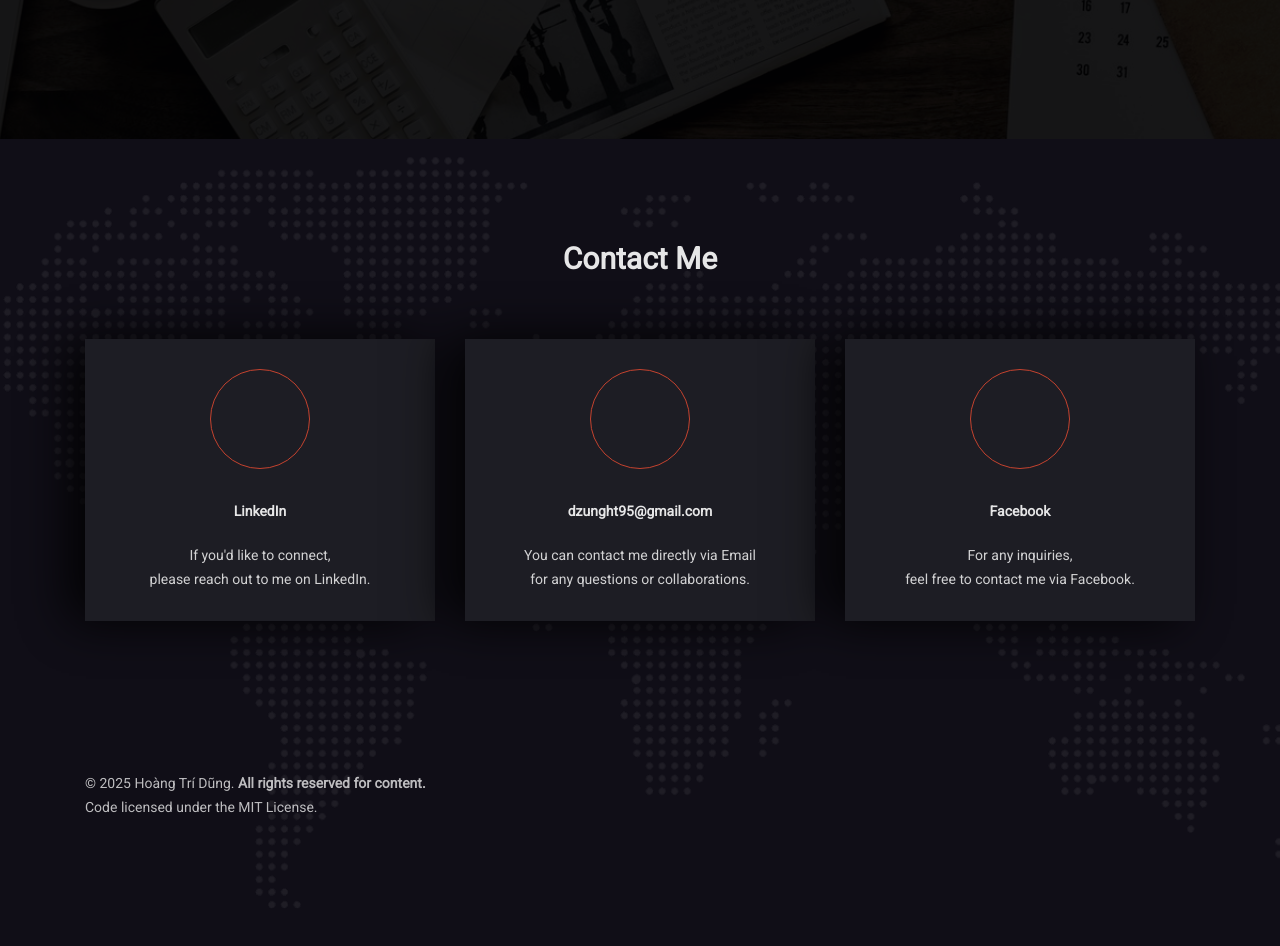
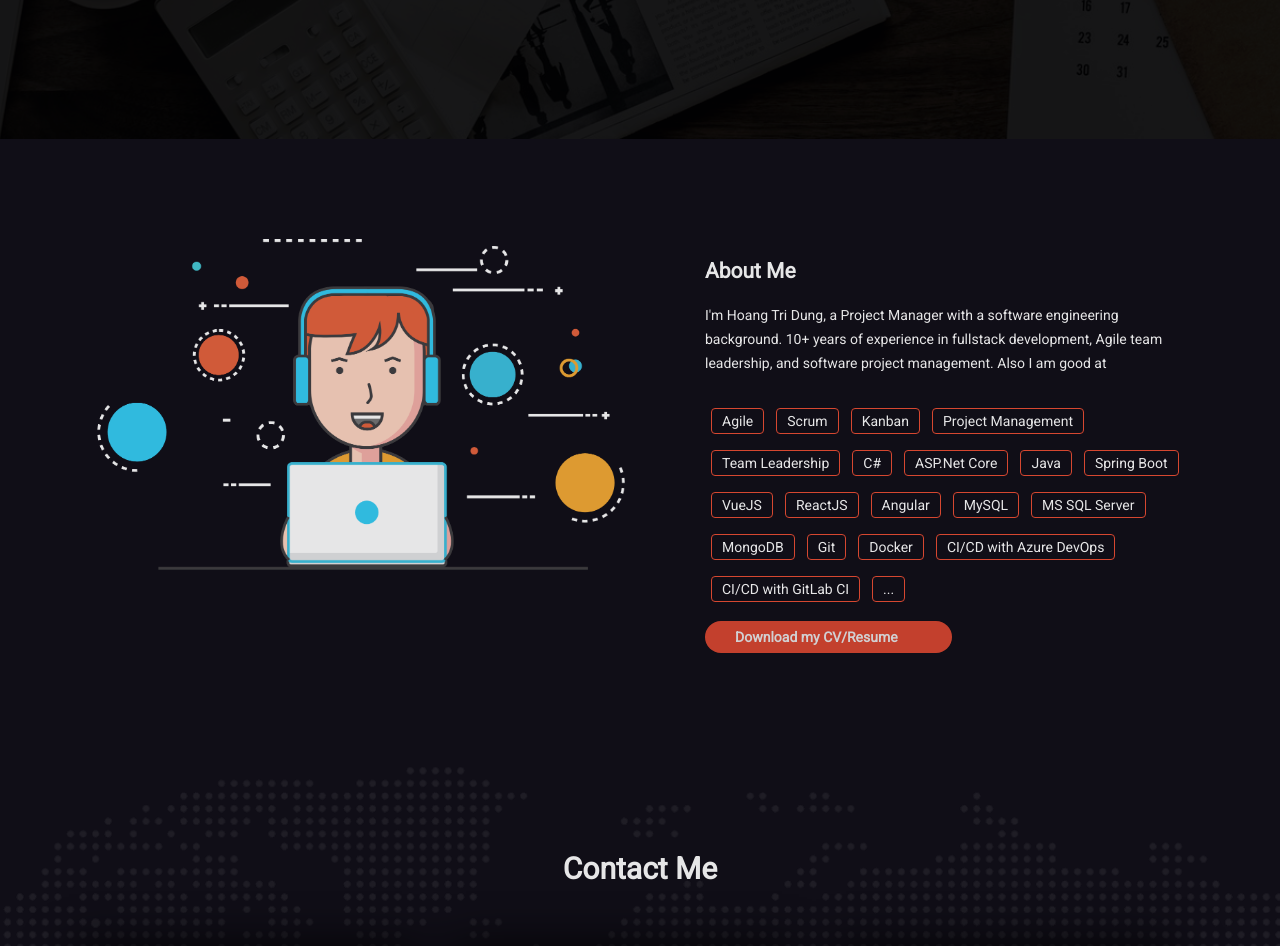
Before and after one commit to DzungHT/dzunght.github.io, a React (Vite) app: page / in a window 1280 px wide. Shown: the part 715-1661 px from the top of the page. Built offline with nearby package versions, Linux system fonts and the light colour scheme; a web font is replaced by a local one.

Commit message:
feat: Add AboutMe Section

```diff
--- /dev/null
+++ b/src/components/AboutSection.tsx
@@ -0,0 +1,100 @@
+import React from 'react';
+import { Container, Row, Col, Button } from 'react-bootstrap';
+import { motion } from 'framer-motion';
+
+const fadeInUp = {
+  hidden: { opacity: 0, y: 20 },
+  visible: (custom: number) => ({
+    opacity: 1,
+    y: 0,
+    transition: { delay: custom, duration: 0.8 },
+  }),
+};
+
+const aboutData = {
+  title: 'About Me',
+  description: `I'm Hoang Tri Dung, a Project Manager with a software engineering background. 10+ years of experience in fullstack development, Agile team leadership, and software project management. Also I am good at`,
+  tags: [
+    // Project Management Skills
+    'Agile',
+    'Scrum',
+    'Kanban',
+    'Project Management',
+    'Team Leadership',
+    // Backend Skills
+    'C#',
+    'ASP.Net Core',
+    'Java',
+    'Spring Boot',
+    // 'NodeJS',
+    // Frontend Skills
+    // 'HTML',
+    // 'CSS',
+    // 'JavaScript',
+    // 'TypeScript',
+    'VueJS',
+    'ReactJS',
+    'Angular',
+    // Database Skills
+    'MySQL',
+    'MS SQL Server',
+    'MongoDB',
+    // 'Oracle',
+    // DevOps Skills
+    'Git',
+    'Docker',
+    'CI/CD with Azure DevOps',
+    'CI/CD with GitLab CI',
+    '...',
+  ],
+  cvLink: '#',
+};
+
+const AboutSection: React.FC = () => {
+  return (
+    <section className="mh-about" id="mh-about">
+      <Container>
+        <Row className="section-separator">
+          <Col sm={12} md={6}>
+            <motion.div
+              className="mh-about-img shadow-2"
+              variants={fadeInUp}
+              initial="hidden"
+              whileInView="visible"
+              viewport={{ once: true }}
+              custom={0.4}
+            >
+              <img src="/assets/images/ab-img.png" alt="About" className="img-fluid" />
+            </motion.div>
+          </Col>
+          <Col sm={12} md={6}>
+            <div className="mh-about-inner">
+              <motion.h2 variants={fadeInUp} initial="hidden" whileInView="visible" viewport={{ once: true }} custom={0.1}>
+                {aboutData.title}
+              </motion.h2>
+              <motion.p variants={fadeInUp} initial="hidden" whileInView="visible" viewport={{ once: true }} custom={0.2}>
+                {aboutData.description}
+              </motion.p>
+              <motion.div className="mh-about-tag" variants={fadeInUp} initial="hidden" whileInView="visible" viewport={{ once: true }} custom={0.3}>
+                <ul>
+                  {aboutData.tags.map((tag, idx) => (
+                    <li key={idx}>
+                      <span>{tag}</span>
+                    </li>
+                  ))}
+                </ul>
+              </motion.div>
+              <motion.div variants={fadeInUp} initial="hidden" whileInView="visible" viewport={{ once: true }} custom={0.4}>
+                <Button href={aboutData.cvLink} className="btn-fill">
+                  Download my CV/Resume <i className="fa fa-download" />
+                </Button>
+              </motion.div>
+            </div>
+          </Col>
+        </Row>
+      </Container>
+    </section>
+  );
+};
+
+export default AboutSection;
--- a/src/pages/Home.tsx
+++ b/src/pages/Home.tsx
@@ -1,10 +1,11 @@
+import AboutSection from '@/components/AboutSection';
 import HomeSection from '@/components/HomeSection';
 
 export default function Home() {
   return (
     <>
       <HomeSection />
-      {/* <AboutSection /> */}
+      <AboutSection />
       {/* <ServiceSection /> */}
       {/* <FeaturedProjectsSection /> */}
       {/* <SkillsSection /> */}
```
Also changed, not shown: public/assets/images/ab-img.png (added), public/assets/images/preview.png (added).
